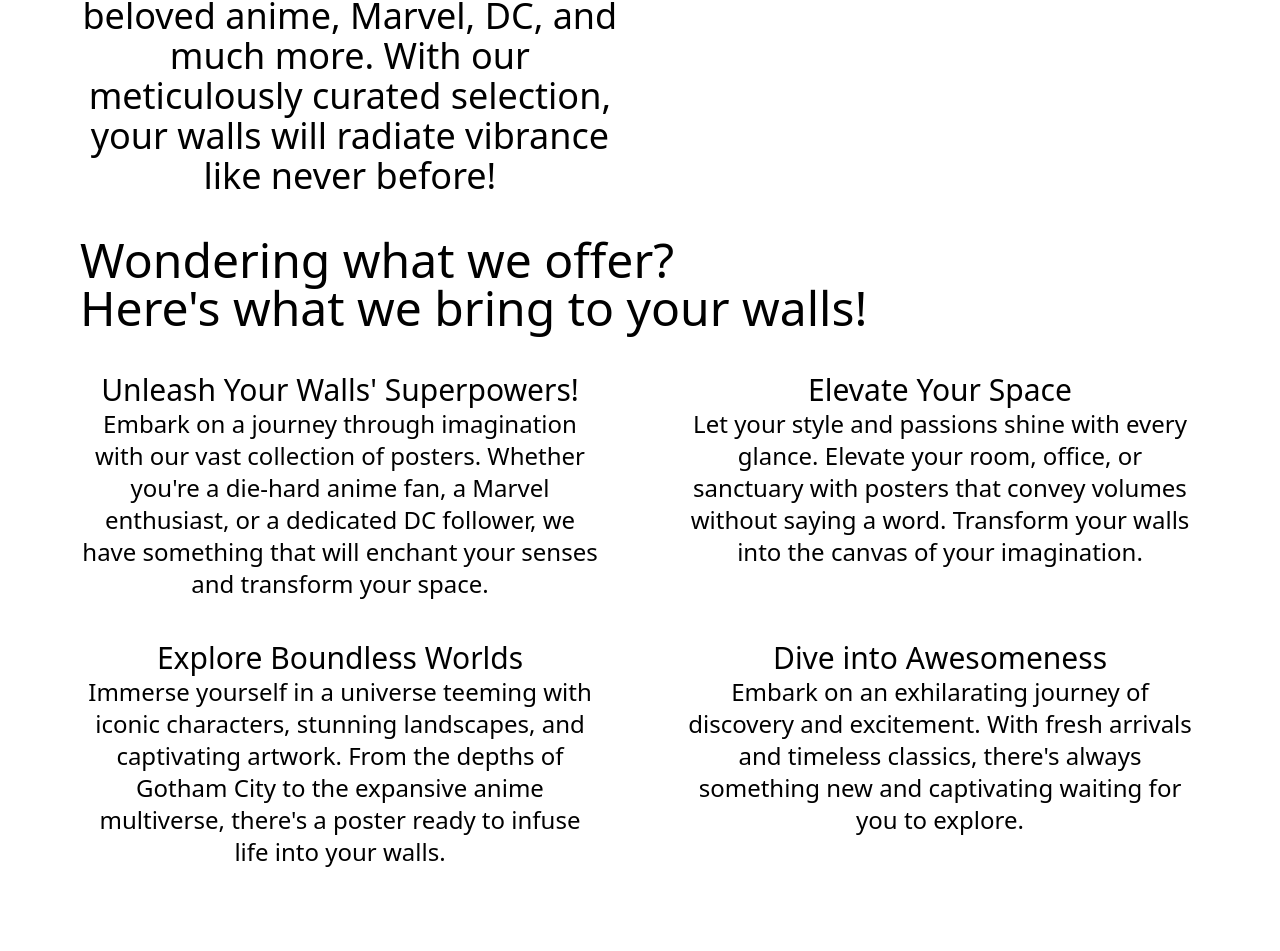
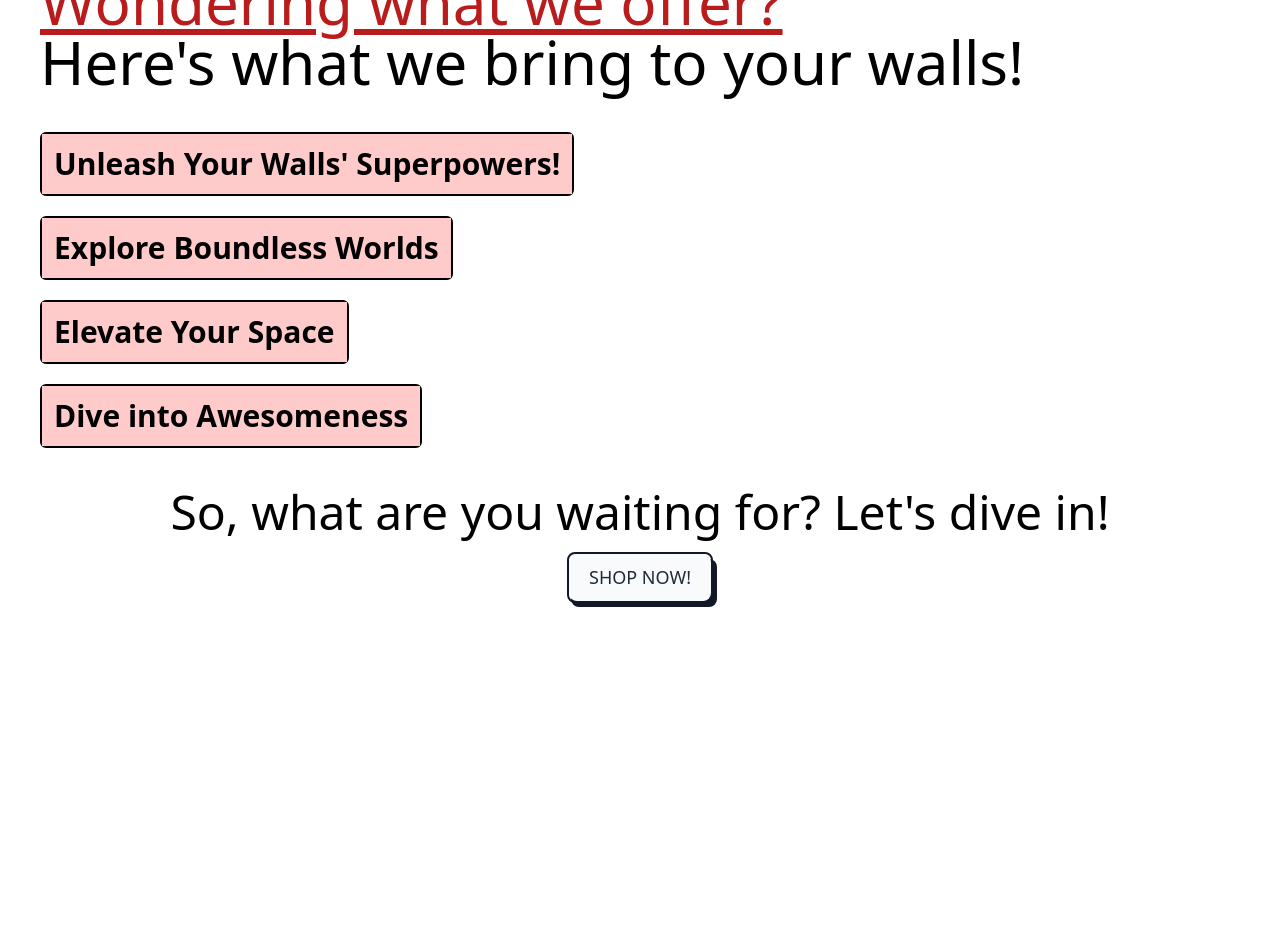
Before and after one commit to roopxx/profile.fyi-assgniment, a React (Vite) app: page / in a window 1280 px wide. Shown: the part 740-1691 px from the top of the page. After the commit the page ends 1389 px from the top, so only its background shows below. Built offline with nearby package versions, Linux system fonts and the light colour scheme.

Commit message:
Make Home page responsive

```diff
--- a/src/App.jsx
+++ b/src/App.jsx
@@ -2,6 +2,7 @@
 import NavBar from "./components/NavBar";
 import { useEffect, useState } from "react";
 import { fetchPoster } from "./utils/fetch";
+import ShowHideText from "./components/ShowHideText";
 
 function App() {
   const [homePageImages, setHomePageImages] = useState([]);
@@ -13,29 +14,29 @@
   return (
     <>
       <NavBar />
-      <div className="mx-20">
-        <div className="flex gap-10">
-          <div className="mt-12 w-1/2 space-y-10">
-            <h1 className="text-center text-6xl">
+      <div className="mx-4 mb-10 md:mx-10">
+        <div className="flex flex-col gap-10 md:flex-row">
+          <div className="mt-8 space-y-5 md:mt-12 md:space-y-10">
+            <h1 className="text-center text-3xl md:text-6xl">
               Welcome to <span className="font-bold text-red-700">Wall</span>
               <span className="font-bold">Wonder</span>.
               <p>Your Ultimate Poster Paradise!</p>
             </h1>
-            <p className="text-center text-4xl">
+            <p className="text-center text-2xl md:text-3xl">
               Are you pondering over how to infuse life into your room&apos;s
               walls and transform them from mundane to marvelous?
             </p>
-            <p className="text-center text-4xl">
+            <p className="text-center text-2xl md:text-3xl">
               Look no further! We are your premier destination for top-notch
               posters featuring your beloved anime, Marvel, DC, and much more.
               With our meticulously curated selection, your walls will radiate
               vibrance like never before!
             </p>
           </div>
-          <div className="masonry w-1/2 space-y-3 p-2">
+          <div className="masonry-md md:masonry mt-12 space-y-2">
             {homePageImages.map((image) => (
               <img
-                className="border-8 border-double border-black p-0.5"
+                className="border-2 border-double border-black p-0.5"
                 key={image.alt}
                 src={image.path}
                 alt={image.alt}
@@ -43,57 +44,41 @@
             ))}
           </div>
         </div>
-        <div className="mt-10 space-y-10">
-          <h1 className="text-left text-5xl">
-            Wondering what we offer?
+        <div className="mt-8 space-y-5 md:-mt-8 md:space-y-10">
+          <h1 className="text-left text-3xl leading-snug md:text-6xl">
+            <span className="text-red-700 underline underline-offset-4">
+              Wondering what we offer?
+            </span>
             <br />
             Here&apos;s what we bring to your walls!
           </h1>
-          <div className="grid grid-cols-2 gap-20">
-            <div className="grid gap-10">
-              <section className="text-center">
-                <h1 className="text-3xl">
-                  Unleash Your Walls&apos; Superpowers!
-                </h1>
-                <p className="text-center text-2xl">
-                  Embark on a journey through imagination with our vast
-                  collection of posters. Whether you&apos;re a die-hard anime
-                  fan, a Marvel enthusiast, or a dedicated DC follower, we have
-                  something that will enchant your senses and transform your
-                  space.
-                </p>
-              </section>
-              <section className="text-center">
-                <h1 className="text-3xl">Explore Boundless Worlds</h1>
-                <p className="text-center text-2xl">
-                  Immerse yourself in a universe teeming with iconic characters,
-                  stunning landscapes, and captivating artwork. From the depths
-                  of Gotham City to the expansive anime multiverse, there&apos;s
-                  a poster ready to infuse life into your walls.
-                </p>
-              </section>
-            </div>
-            <div className="grid gap-10">
-              <section className="text-center">
-                <h1 className="text-3xl">Elevate Your Space</h1>
-                <p className="text-center text-2xl">
-                  Let your style and passions shine with every glance. Elevate
-                  your room, office, or sanctuary with posters that convey
-                  volumes without saying a word. Transform your walls into the
-                  canvas of your imagination.
-                </p>
-              </section>
-              <section className="text-center">
-                <h1 className="text-3xl">Dive into Awesomeness</h1>
-                <p className="text-center text-2xl">
-                  Embark on an exhilarating journey of discovery and excitement.
-                  With fresh arrivals and timeless classics, there&apos;s always
-                  something new and captivating waiting for you to explore.
-                </p>
-              </section>
-            </div>
+          <div className="flex flex-col items-start gap-5">
+            <ShowHideText
+              heading={"Unleash Your Walls' Superpowers!"}
+              para={
+                "Embark on a journey through imagination with our vast collection of posters. Whether you're a die-hard anime fan, a Marvel enthusiast, or a dedicated DC follower, we have something that will enchant your senses and transform your space."
+              }
+            />
+            <ShowHideText
+              heading={"Explore Boundless Worlds"}
+              para={
+                "Immerse yourself in a universe teeming with iconic characters, stunning landscapes, and captivating artwork. From the depths of Gotham City to the expansive anime multiverse, there's a poster ready to infuse life into your walls."
+              }
+            />
+            <ShowHideText
+              heading={"Elevate Your Space"}
+              para={
+                "Let your style and passions shine with every glance. Elevate your room, office, or sanctuary with posters that convey volumes without saying a word. Transform your walls into the canvas of your imagination."
+              }
+            />
+            <ShowHideText
+              heading={"Dive into Awesomeness"}
+              para={
+                "Embark on an exhilarating journey of discovery and excitement. With fresh arrivals and timeless classics, there's always something new and captivating waiting for you to explore."
+              }
+            />
           </div>
-          <p className="mb-10 p-10 text-center text-5xl">
+          <p className="text-center text-2xl md:text-5xl">
             So, what are you waiting for? Let&apos;s dive in!
             <br />
             <Link
--- /dev/null
+++ b/src/components/ShowHideText.jsx
@@ -0,0 +1,36 @@
+import { useState } from "react";
+
+function ShowHideText({ heading, para }) {
+  const [showText, setShowText] = useState(false);
+
+  return (
+    <section className="rounded-md border-2 border-black">
+      <button
+        onDoubleClick={() => setShowText(!showText)}
+        className={`w-full p-3 text-left text-xl font-bold hover:text-red-700 md:text-3xl ${showText ? "text-red-700" : ""} bg-red-200 md:text-center`}
+      >
+        {heading}
+      </button>
+      {showText && (
+        <h1
+          className="overflow-hidden bg-red-200 pb-4 pl-4 text-lg font-bold md:px-4 md:text-2xl"
+          style={{ whiteSpace: "pre-wrap", overflowWrap: "break-word" }}
+        >
+          {para.split(" ").map((char, index) => (
+            <p
+              className="animate-text-reveal inline-block break-keep [animation-fill-mode:backwards]"
+              key={`${char}-${index}`}
+              style={{
+                animationDelay: `${index * 0.05}s`,
+              }}
+            >
+              {char + " "}
+            </p>
+          ))}
+        </h1>
+      )}
+    </section>
+  );
+}
+
+export default ShowHideText;
--- a/src/index.css
+++ b/src/index.css
@@ -7,4 +7,9 @@
     column-gap: 1em;
     column-count: 5;
   }
+
+  .masonry-md {
+    column-gap: 0.5em;
+    column-count: 3;
+  }
 }
--- a/tailwind.config.js
+++ b/tailwind.config.js
@@ -2,7 +2,21 @@
 export default {
   content: ["./index.html", "./src/**/*.{js,ts,jsx,tsx}"],
   theme: {
-    extend: {},
+    extend: {
+      animation: {
+        "text-reveal": "text-reveal 1.5s cubic-bezier(0.77, 0, 0.175, 1) 0.5s",
+      },
+      keyframes: {
+        "text-reveal": {
+          "0%": {
+            transform: "translate(0, 1000%)",
+          },
+          "100%": {
+            transform: "translate(0, 0)",
+          },
+        },
+      },
+    },
   },
   plugins: [],
 };
```
